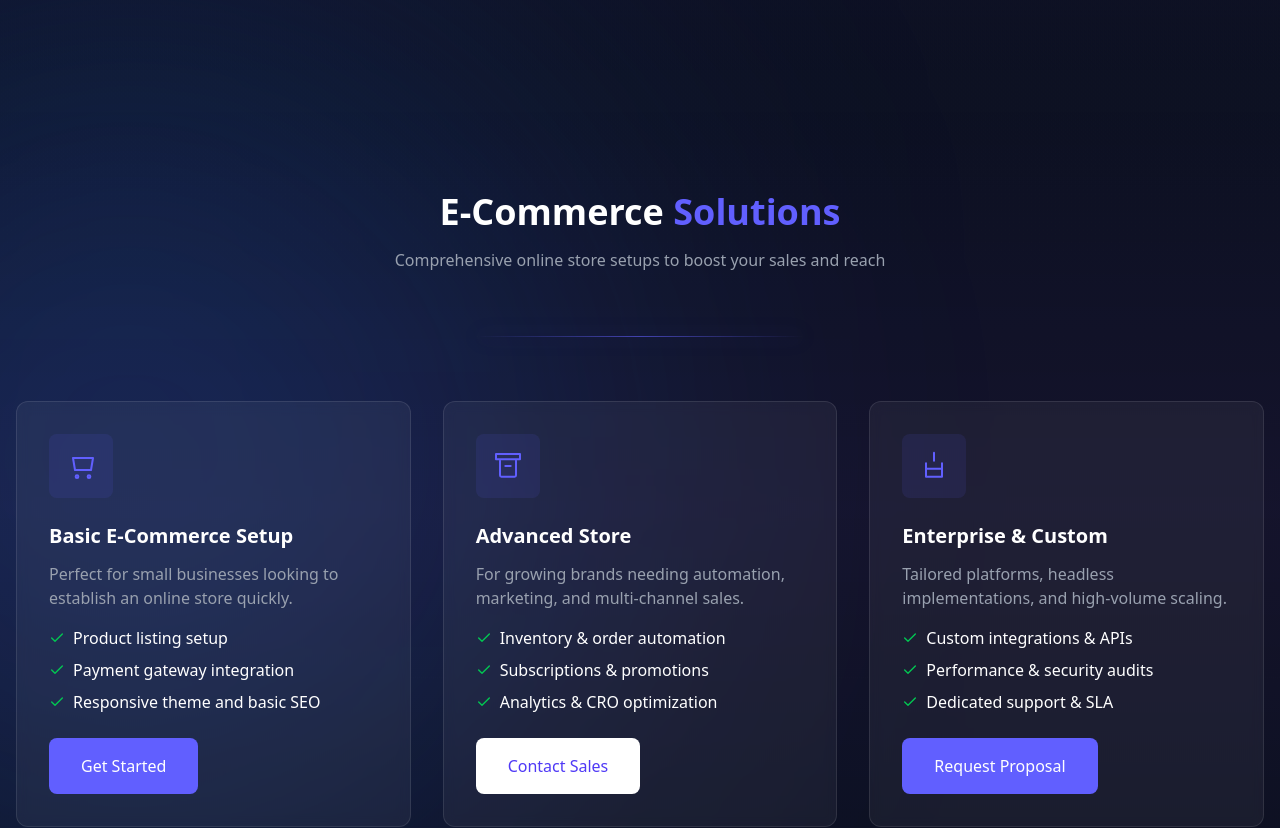
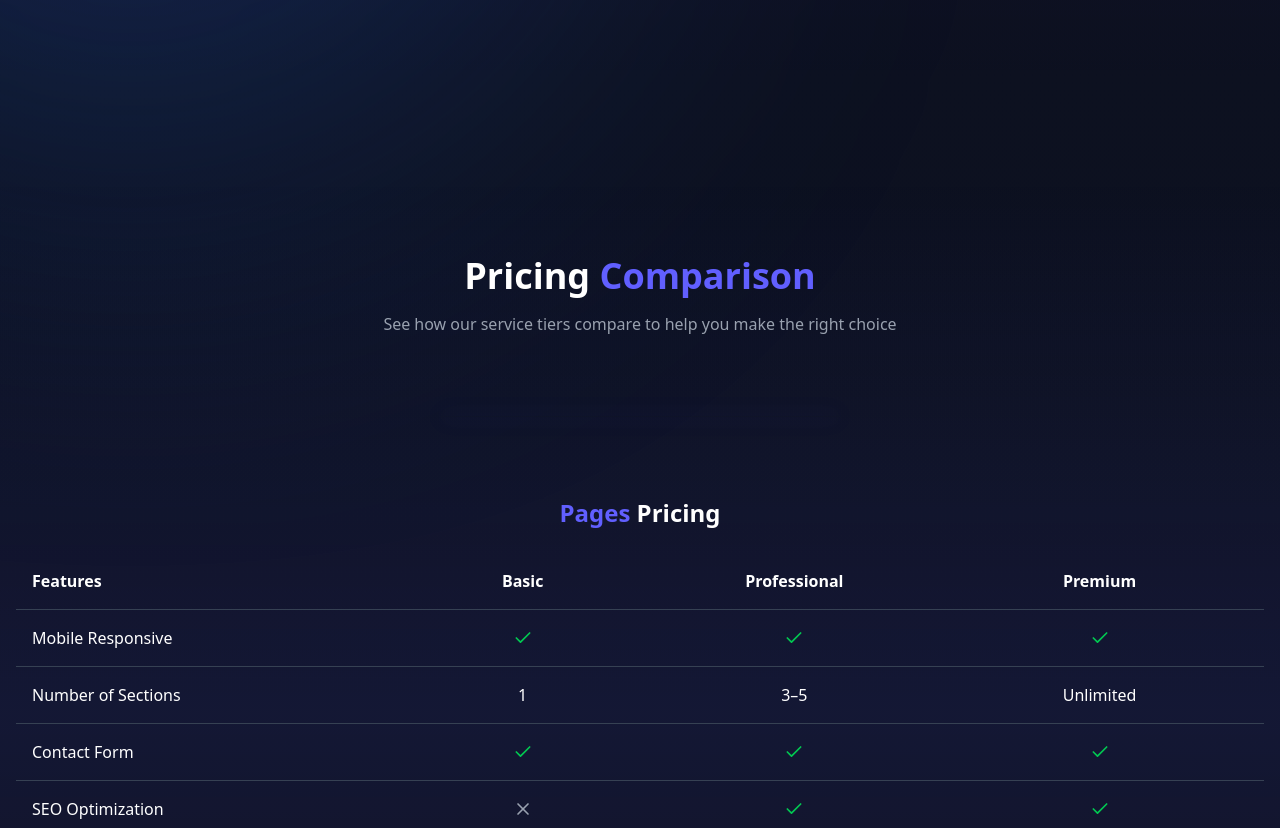
Before and after one commit to bboyd146/pixel-pioneer, a React (Vite) app: page / in a window 1280 px wide. Shown: the part 4385-5213 px from the top of the page. Built offline with nearby package versions, Linux system fonts and the light colour scheme.

Commit message:
commented out e-commerce data for now

```diff
--- a/src/App.jsx
+++ b/src/App.jsx
@@ -3,7 +3,7 @@ import feather from "feather-icons";
 import Nav from "./components/Nav";
 import Hero from "./components/Hero";
 import Portfolio from "./components/Portfolio";
-import Commerce from "./components/Commerce";
+// import Commerce from "./components/Commerce";
 import WhyChooseUs from "./components/WhyChooseUs";
 import Services from "./components/Services";
 import Pricing from "./components/Pricing";
@@ -64,7 +64,7 @@ export default function App() {
         <Portfolio />
         <Services />
         <WhyChooseUs />
-        <Commerce />
+        {/* <Commerce /> */}
         <Pricing />
         <Contact />
       <Footer />
--- a/src/components/Pricing.jsx
+++ b/src/components/Pricing.jsx
@@ -240,7 +240,7 @@ export default function Pricing() {
             className="mx-auto my-20 h-px w-100 bg-gradient-to-r from-transparent via-indigo-500/60 to-transparent origin-left"
           />
 
-          {/* E-commerce pricing table */}
+          {/* E-commerce pricing table
           <div className="overflow-x-auto transparent">
             <h3 className="text-2xl font-semibold text-center mb-6">
               <span className="text-indigo-500">E-Commerce</span> Pricing
@@ -359,7 +359,7 @@ export default function Pricing() {
                 <span className="absolute inset-0 bg-gradient-to-r from-transparent via-white/20 to-transparent translate-x-[-150%] hover:translate-x-[150%] transition-transform duration-700" />
               </motion.a>
             </motion.div>
-          </div>
+          </div> */}
         </div>
       </section>
     </AnimatedSection>
```
